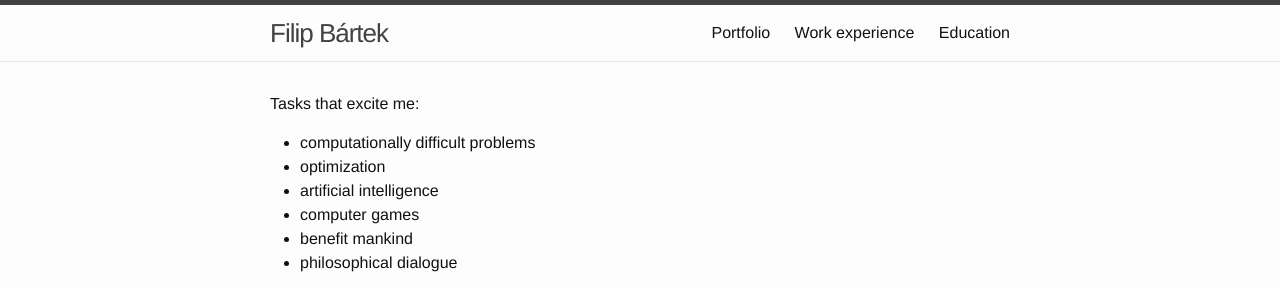
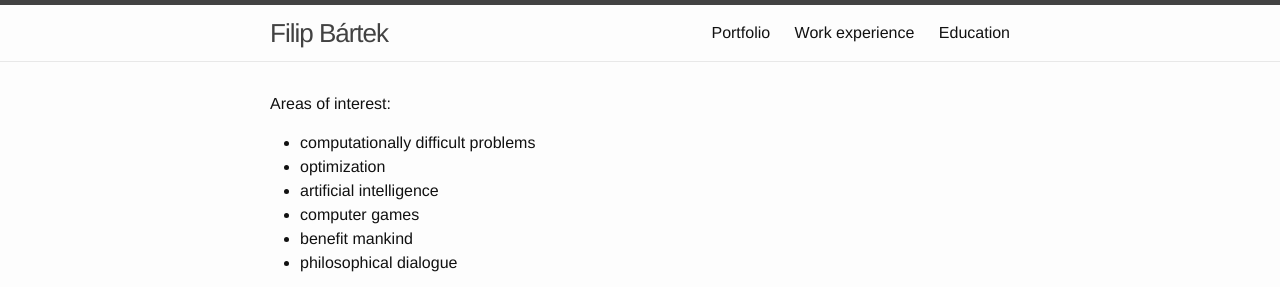
Before and after one commit to filipbartek/filipbartek.github.io, a Jekyll site: the page built from index.md, in a window 1280 px wide. Shown: the top 287 px of the page. Built offline with Jekyll 4.4.1, drawn with Linux system fonts in a browser that asks for light colours.

Commit message:
"Areas of interest" > "Tasks that excite me"

```diff
--- a/index.md
+++ b/index.md
@@ -2,7 +2,7 @@
 layout: default
 ---
 
-Tasks that excite me:
+Areas of interest:
 
 * computationally difficult problems
 * optimization
```
